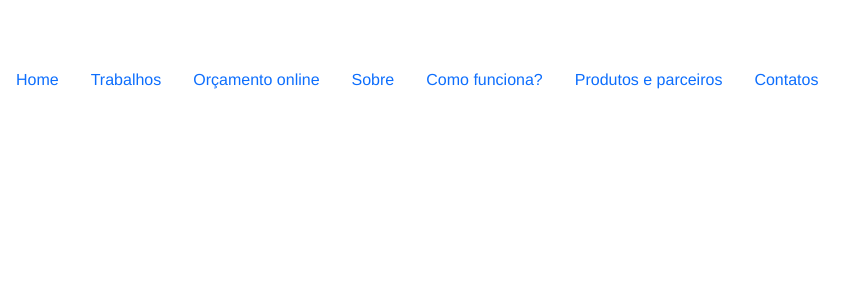
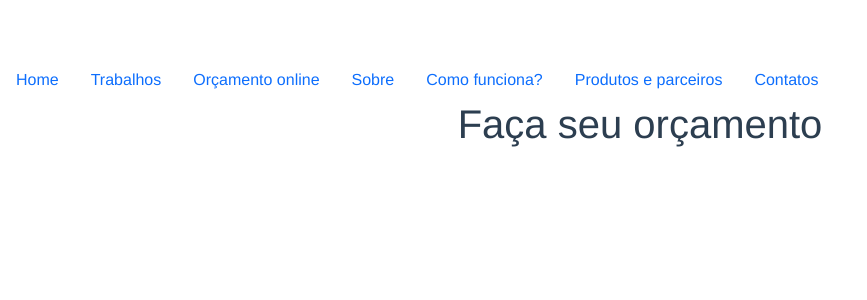
Before and after one commit to Woloszyn/_sustento_energia_solar, a Vue app: page / in a window 1280 px wide. Shown: the top 300 px of the page, without its empty margins (0-867 px from the left). Built offline with nearby package versions, Linux system fonts and the light colour scheme.

Commit message:
Adicionado componente de Orçamento Online

```diff
--- a/src/App.vue
+++ b/src/App.vue
@@ -1,16 +1,19 @@
 <template>
   <div id="app">
     <Menu></Menu>
+    <OrcamentoOnline></OrcamentoOnline>
   </div>
 </template>
 
 <script>
 import Menu from './components/Menu.vue';
+import OrcamentoOnline from './components/OrcamentoOnline';
 
 export default {
   name: 'App',
   components: {
-    Menu
+    Menu,
+    OrcamentoOnline
   }
 }
 </script>
--- /dev/null
+++ b/src/components/OrcamentoOnline.vue
@@ -0,0 +1,18 @@
+<template>
+    <div id="orcamento_online">
+        <h1>
+            Faça seu orçamento
+        </h1>
+    </div>
+</template>
+
+<script>
+export default {
+
+
+}
+</script>
+
+<style>
+
+</style>
```
